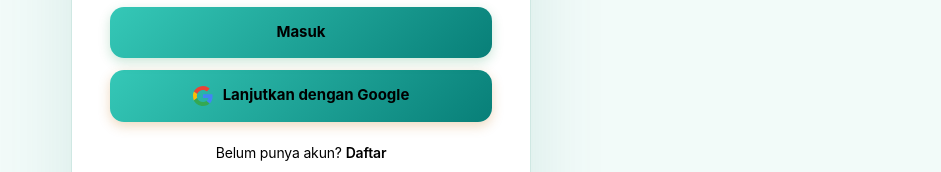
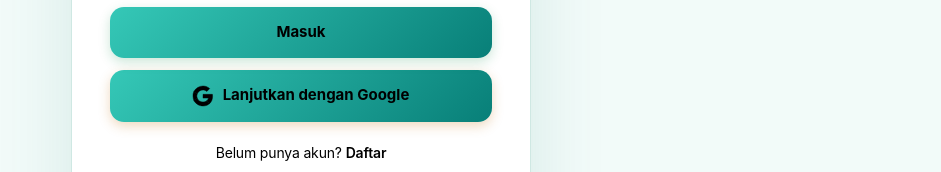
Before and after one commit to Galerikopibelitung/Kopilaba, a React (Vite) app: page / in a window 1280 px wide. Shown: the part 450-622 px from the top of the page, without its empty margins (339-1280 px from the left). Built offline with nearby package versions, Linux system fonts and the light colour scheme.

Commit message:
Ensure burger cart and interface icons remain visible

```diff
--- a/src/kopilaba.css
+++ b/src/kopilaba.css
@@ -2885,3 +2885,54 @@ body, #root > div[data-theme] { background:#effaf8 !important; color:#123b38; }
   background-color:#8de5d9 !important;
   border-color:#0f8f83 !important;
 }
+
+
+/* ICON VISIBILITY FIX — burger, cart, and all interface icons */
+#root svg,
+#root svg * {
+  visibility:visible !important;
+  opacity:1 !important;
+  stroke:#000000 !important;
+}
+#root svg {
+  display:inline-block !important;
+  flex-shrink:0 !important;
+  overflow:visible !important;
+}
+#root svg path:not([fill="none"]),
+#root svg circle:not([fill="none"]),
+#root svg rect:not([fill="none"]),
+#root svg polygon:not([fill="none"]),
+#root svg ellipse:not([fill="none"]) {
+  fill:#000000 !important;
+}
+#root button svg,
+#root [role="button"] svg,
+#root a svg,
+#root .kl-topbar svg,
+#root .kl-sidebar svg {
+  color:#000000 !important;
+  stroke:#000000 !important;
+  opacity:1 !important;
+  visibility:visible !important;
+}
+#root .kl-topbar button,
+#root .kl-sidebar button {
+  color:#000000 !important;
+  -webkit-text-fill-color:#000000 !important;
+}
+#root .kl-topbar button svg,
+#root .kl-sidebar button svg {
+  width:22px !important;
+  height:22px !important;
+  min-width:22px !important;
+  min-height:22px !important;
+}
+#root button,
+#root [role="button"] {
+  align-items:center;
+}
+#root button:has(svg),
+#root [role="button"]:has(svg) {
+  overflow:visible !important;
+}
```
